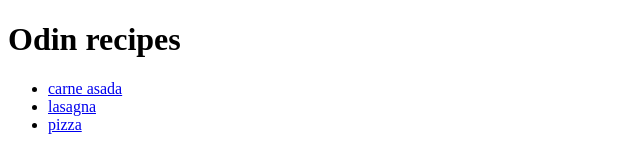
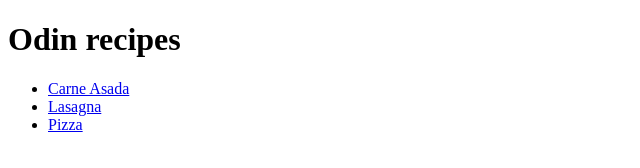
Before and after one commit to d1xt3rr4/recipes, a plain HTML site: page index.html in a window 1280 px wide. Shown: the full height of the page, 0-640 px from the left. Drawn offline with Linux system fonts and the light colour scheme.

Commit message:
I created a new css file for my project

```diff
--- a/index.html
+++ b/index.html
@@ -8,8 +8,8 @@
         <h1>Odin recipes</h1>
     </body>
     <ul>
-        <li><a href="./recipes/carneasada.html">carne asada</a></li>
-        <li><a href="./recipes/lasagna.html">lasagna</a></li>
-        <li><a href="./recipes/pizza.html">pizza</a></li>
+        <li><a href="./recipes/carneasada.html">Carne Asada</a></li>
+        <li><a href="./recipes/lasagna.html">Lasagna</a></li>
+        <li><a href="./recipes/pizza.html">Pizza</a></li>
     </ul>
 </html>
```
Also changed, not shown: styles.css (added).
